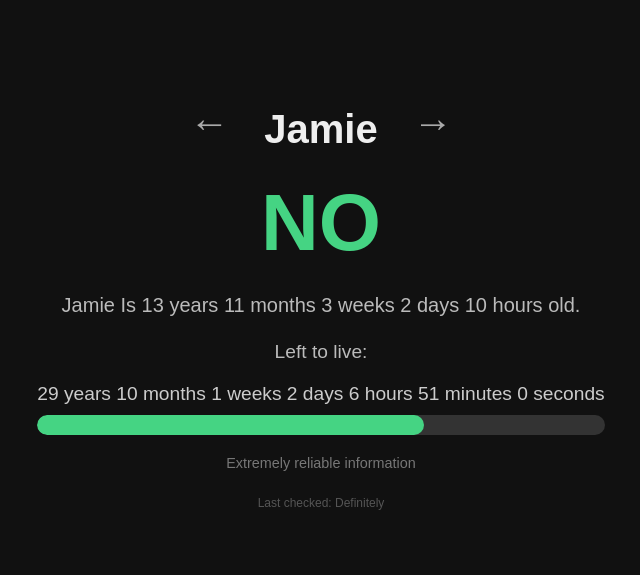
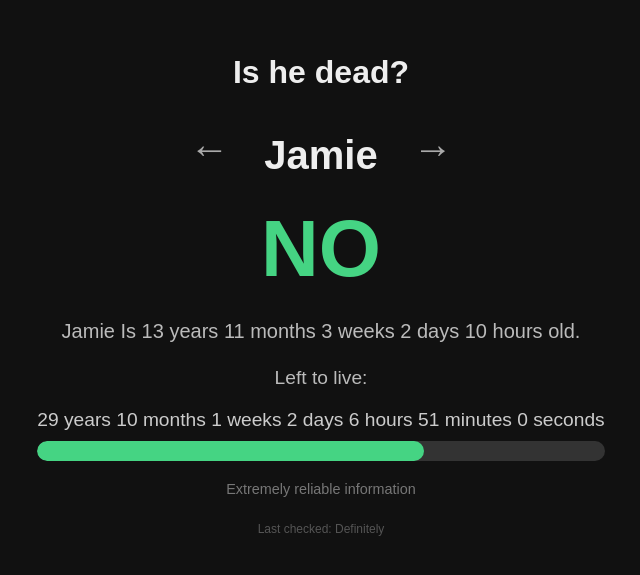
Before and after one commit to codymike1239-del/isjamiedeadyet, a plain HTML site: page index.html in a window 1280 px wide. Shown: the part 105-680 px from the top of the page, without its empty margins (319-959 px from the left). Drawn offline with Linux system fonts and the light colour scheme.

Commit message:
Update index.html

```diff
--- a/index.html
+++ b/index.html
@@ -32,6 +32,12 @@
     .container {
       text-align: center;
       padding: 20px;
+    }
+
+    .question {
+      font-size: 2rem;
+      font-weight: bold;
+      margin-bottom: 15px;
     }
 
     .person-selector {
@@ -124,6 +130,10 @@
 
   <div class="container">
 
+    <div class="question">
+      Is he dead?
+    </div>
+
     <div class="person-selector">
 
       <button onclick="previousPerson()">←</button>
@@ -185,8 +195,6 @@
           0,
           0
         ),
-
-        // Death date
 
         deathDate: new Date(
           2056,
@@ -406,8 +414,6 @@
         people[currentPerson];
 
 
-      // If there is no death date
-
       if (!person.deathDate) {
 
         countdown.textContent =
@@ -426,10 +432,6 @@
       let remainingTime =
         person.deathDate - now;
 
-
-      // ==========================================
-      // IF DEATH DATE HAS BEEN REACHED
-      // ==========================================
 
       if (remainingTime <= 0) {
 
@@ -450,10 +452,6 @@
 
       }
 
-
-      // ==========================================
-      // CALCULATE YEARS
-      // ==========================================
 
       let years =
         person.deathDate.getFullYear() -
@@ -484,10 +482,6 @@
 
       }
 
-
-      // ==========================================
-      // CALCULATE REMAINING MONTHS
-      // ==========================================
 
       const afterYears =
         new Date(
@@ -546,11 +540,6 @@
 
       }
 
-
-      // ==========================================
-      // CALCULATE WEEKS, DAYS, HOURS, MINUTES
-      // AND SECONDS
-      // ==========================================
 
       remainingTime =
         person.deathDate - monthDate;
@@ -628,10 +617,6 @@
       );
 
 
-      // ==========================================
-      // DISPLAY COUNTDOWN
-      // ==========================================
-
       countdown.textContent =
 
         `${years} years ` +
@@ -642,10 +627,6 @@
         `${minutes} minutes ` +
         `${seconds} seconds`;
 
-
-      // ==========================================
-      // UPDATE BAR
-      // ==========================================
 
       const totalTime =
         person.deathDate -
@@ -664,10 +645,6 @@
           Math.min(100, percentage)
         ) + "%";
 
-
-      // ==========================================
-      // BAR COLOR
-      // ==========================================
 
       if (percentage <= 10) {
 
@@ -702,9 +679,6 @@
       name.textContent =
         person.name;
 
-
-      // Check if they have reached
-      // their death date
 
       if (
         person.deathDate &&
```
